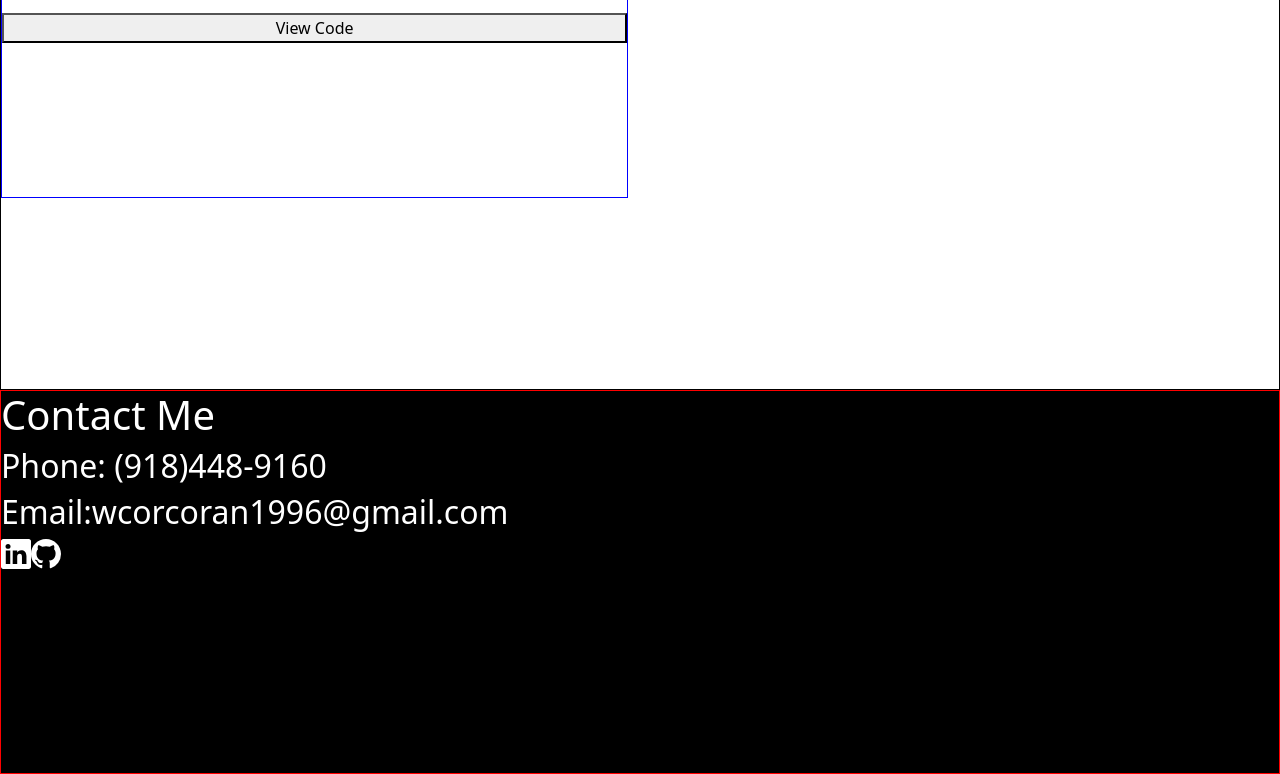
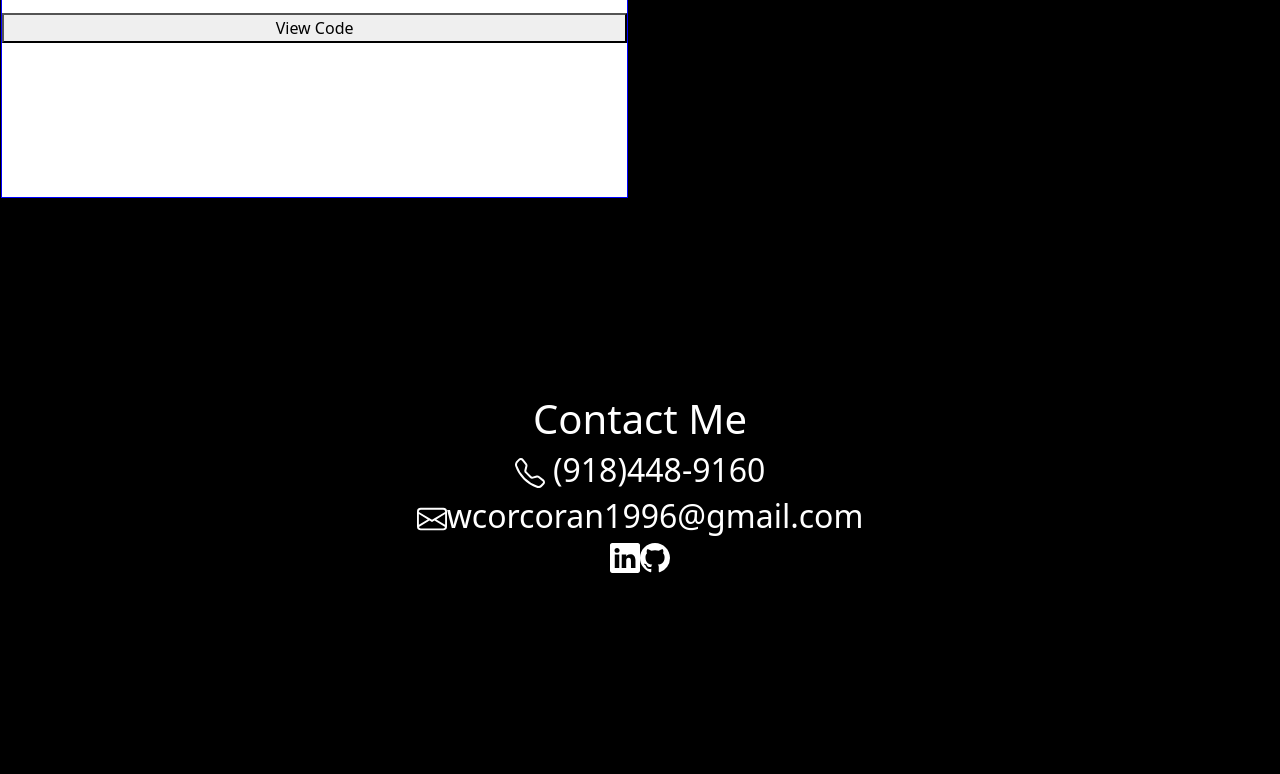
Before and after one commit to wcorcoran1/Portfolio, a React app: page /projects in a window 1280 px wide. Shown: the part 1036-1810 px from the top of the page. Built offline with nearby package versions, Linux system fonts and the light colour scheme.

Commit message:
footer is looking good

```diff
--- a/public/index.css
+++ b/public/index.css
@@ -61,7 +61,7 @@
 }
 
 .projects {
-    background-color: white;
+    background-color: black;
     border:black 1px solid;
     display: flex;
     flex-wrap: wrap;
@@ -73,7 +73,7 @@
     border: 1px solid red;
     height: 35vmax;
     width: 49vmax;
-
+    background-color: white;
 }
 .Project2 {
     display:flex;
@@ -81,6 +81,7 @@
     border: 1px solid blue;
     height: 35vmax;
     width: 49vmax;
+    background-color: white;
 }
 .Project3 {
     display:flex;
@@ -88,17 +89,16 @@
     border: 1px solid blue;
     height: 35vmax;
     width: 49vmax;
+    background-color: white;
 }
 .contactMe{
     display:flex;
     position: sticky;
+    padding:5px;
+    align-items: center;
     background-color: black;
-    border: 1px solid red;
     color: white;
     flex-direction: column;
     height: 30vmax;
     width: 100vmax;
 }
-.gitHub {
-    height: 30px;
-}
--- a/src/components/ContactMe.jsx
+++ b/src/components/ContactMe.jsx
@@ -9,10 +9,14 @@
         <div className="contactMe">
         <h1>Contact Me </h1>
         <div>
-        <h2>Phone: (918)448-9160</h2>
+        <h2><svg xmlns="http://www.w3.org/2000/svg" width="30" height="30" fill="currentColor" class="bi bi-telephone" viewBox="0 0 16 16">
+  <path d="M3.654 1.328a.678.678 0 0 0-1.015-.063L1.605 2.3c-.483.484-.661 1.169-.45 1.77a17.568 17.568 0 0 0 4.168 6.608 17.569 17.569 0 0 0 6.608 4.168c.601.211 1.286.033 1.77-.45l1.034-1.034a.678.678 0 0 0-.063-1.015l-2.307-1.794a.678.678 0 0 0-.58-.122l-2.19.547a1.745 1.745 0 0 1-1.657-.459L5.482 8.062a1.745 1.745 0 0 1-.46-1.657l.548-2.19a.678.678 0 0 0-.122-.58L3.654 1.328zM1.884.511a1.745 1.745 0 0 1 2.612.163L6.29 2.98c.329.423.445.974.315 1.494l-.547 2.19a.678.678 0 0 0 .178.643l2.457 2.457a.678.678 0 0 0 .644.178l2.189-.547a1.745 1.745 0 0 1 1.494.315l2.306 1.794c.829.645.905 1.87.163 2.611l-1.034 1.034c-.74.74-1.846 1.065-2.877.702a18.634 18.634 0 0 1-7.01-4.42 18.634 18.634 0 0 1-4.42-7.009c-.362-1.03-.037-2.137.703-2.877L1.885.511z"/>
+</svg> (918)448-9160</h2>
         </div>
         <div>
-        <h2>Email:wcorcoran1996@gmail.com</h2>
+        <h2><svg xmlns="http://www.w3.org/2000/svg" width="30" height="30" fill="currentColor" class="bi bi-envelope" viewBox="0 0 16 16">
+  <path d="M0 4a2 2 0 0 1 2-2h12a2 2 0 0 1 2 2v8a2 2 0 0 1-2 2H2a2 2 0 0 1-2-2V4Zm2-1a1 1 0 0 0-1 1v.217l7 4.2 7-4.2V4a1 1 0 0 0-1-1H2Zm13 2.383-4.708 2.825L15 11.105V5.383Zm-.034 6.876-5.64-3.471L8 9.583l-1.326-.795-5.64 3.47A1 1 0 0 0 2 13h12a1 1 0 0 0 .966-.741ZM1 11.105l4.708-2.897L1 5.383v5.722Z"/>
+</svg>wcorcoran1996@gmail.com</h2>
         </div>
         <div className="social">
         <a href="https://www.linkedin.com/in/wesley-corcoran/"><svg xmlns="http://www.w3.org/2000/svg" width="30" height="30" fill="white" class="bi bi-linkedin" viewBox="0 0 16 16">
--- a/src/components/Projects.jsx
+++ b/src/components/Projects.jsx
@@ -21,7 +21,7 @@
         <li>React</li>
         <li>CSS</li>
         </ul>
-        <button>View Code</button>
+        <a href="https://github.com/Worker-Bee-Engineering/GameStart">View Code</a>
         </div>
         <div className="Project2">
         <h2>JuiceBox</h2>
```
Also changed, not shown: public/images/envelope.svg (added), public/images/telephone.svg (added).
